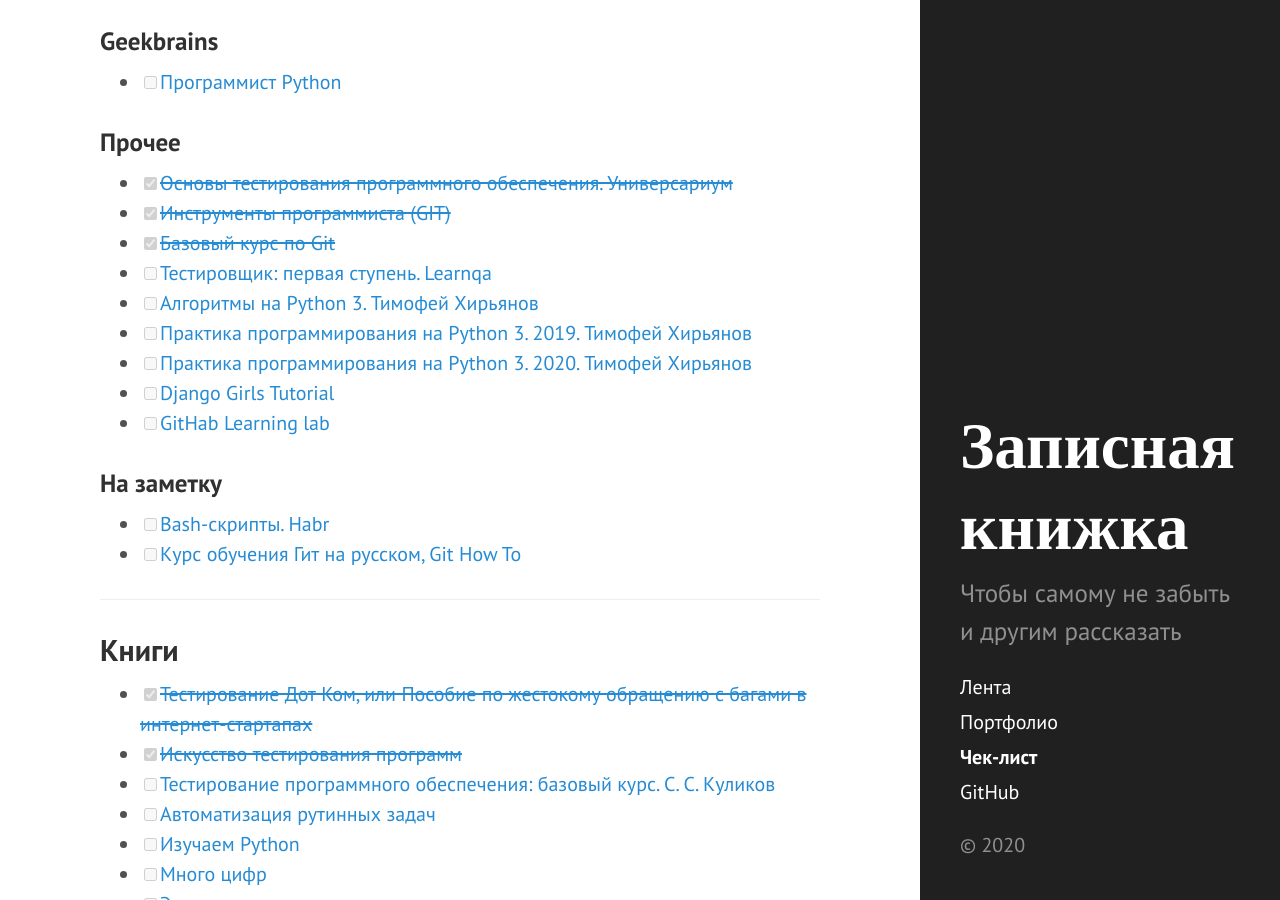
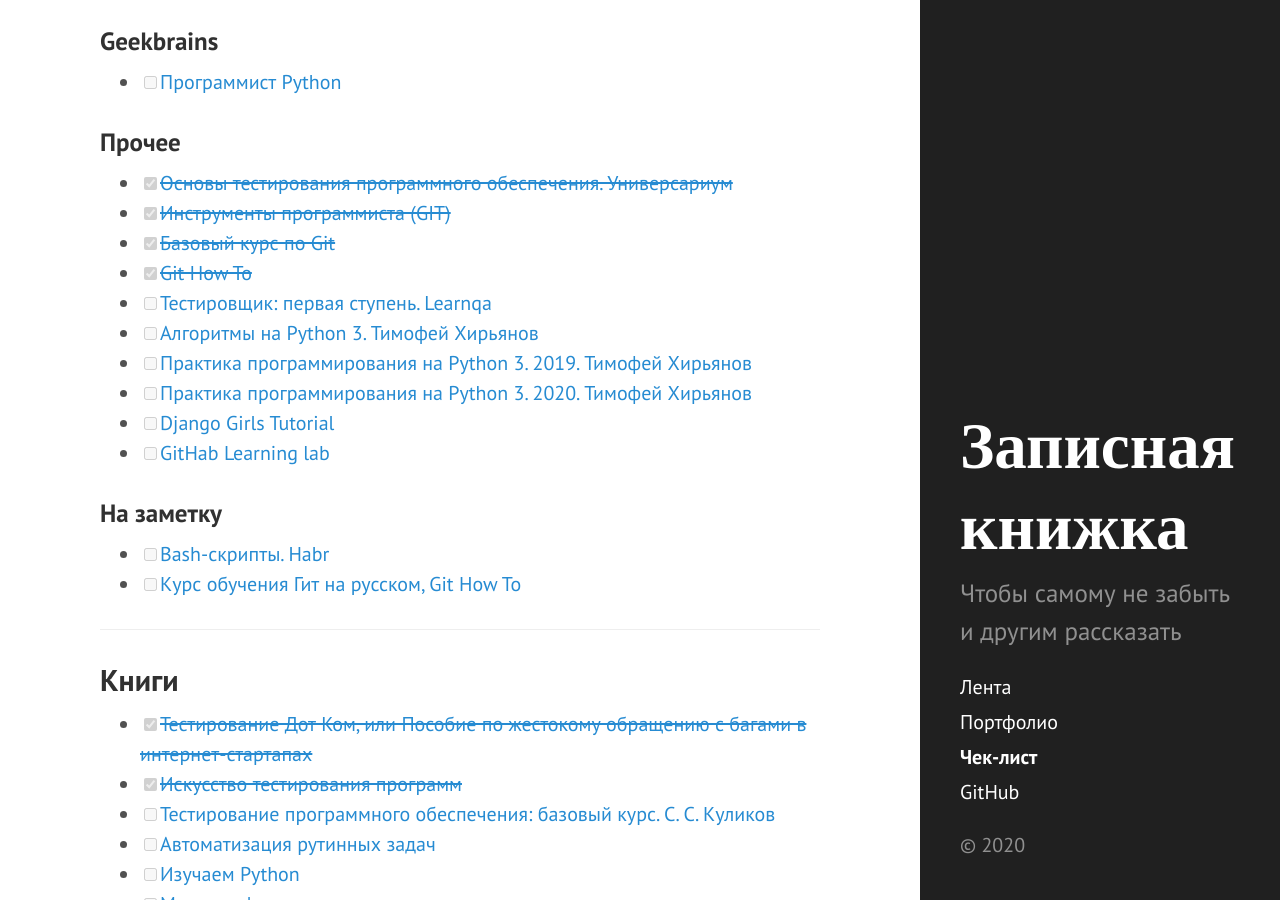
Before and after one commit to Erniess/about_me, a Jekyll site: the page built from checklist.md, in a window 1280 px wide and 900 px high, scrolled down 1167 px. Built offline with Jekyll 4.4.1, drawn with Linux system fonts in a browser that asks for light colours.

Commit message:
Update checklist.md

```diff
--- a/checklist.md
+++ b/checklist.md
@@ -40,6 +40,7 @@ title: Чек-лист
 - [x] [~~Основы тестирования программного обеспечения. Универсариум~~](https://universarium.org/course/722)
 - [x] [~~Инструменты программиста (GIT)~~](https://www.youtube.com/playlist?list=PLAMm2eUmBSn24JIYXGKqAEWCfN-IT-UMp)
 - [x] [~~Базовый курс по Git~~](https://www.youtube.com/playlist?list=PLIU76b8Cjem5B3sufBJ_KFTpKkMEvaTQR)
+- [x] [~~Git How To~~](https://githowto.com/ru)
 - [ ] [Тестировщик: первая ступень. Learnqa](https://courses.learnqa.ru/teach/control/stream/view/id/236330103)
 - [ ] [Алгоритмы на Python 3. Тимофей Хирьянов](https://www.youtube.com/playlist?list=PLRDzFCPr95fK7tr47883DFUbm4GeOjjc0)
 - [ ] [Практика программирования на Python 3. 2019. Тимофей Хирьянов](https://www.youtube.com/playlist?list=PLRDzFCPr95fLuusPXwvOPgXzBL3ZTzybY)
```
